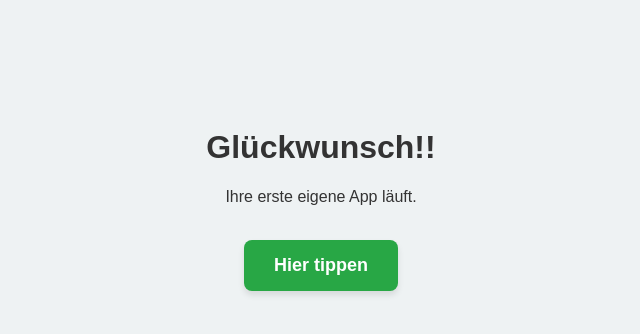
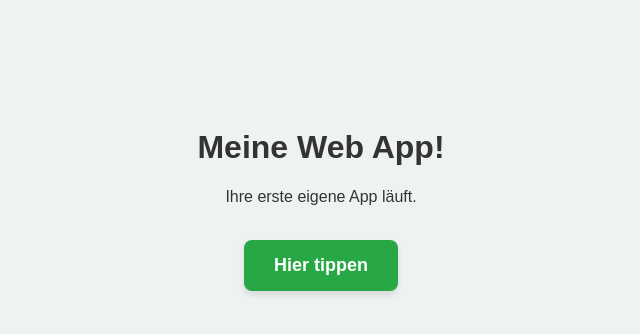
Before and after one commit to fmh-aitester/My-first-repository, a plain HTML site: page Index.html in a window 1280 px wide. Shown: the whole page, without its empty margins (319-959 px from the left). Drawn offline with Linux system fonts and the light colour scheme.

Commit message:
Change heading text from 'Glückwunsch!!' to 'Meine Web App!'

```diff
--- a/Index.html
+++ b/Index.html
@@ -11,7 +11,7 @@
     </style>
 </head>
 <body>
-    <h1>Glückwunsch!!</h1>
+    <h1>Meine Web App!</h1>
     <p>Ihre erste eigene App läuft.</p>
     <br>
     <button onclick="alert('Perfekt, der Code funktioniert!')">Hier tippen</button>
```
